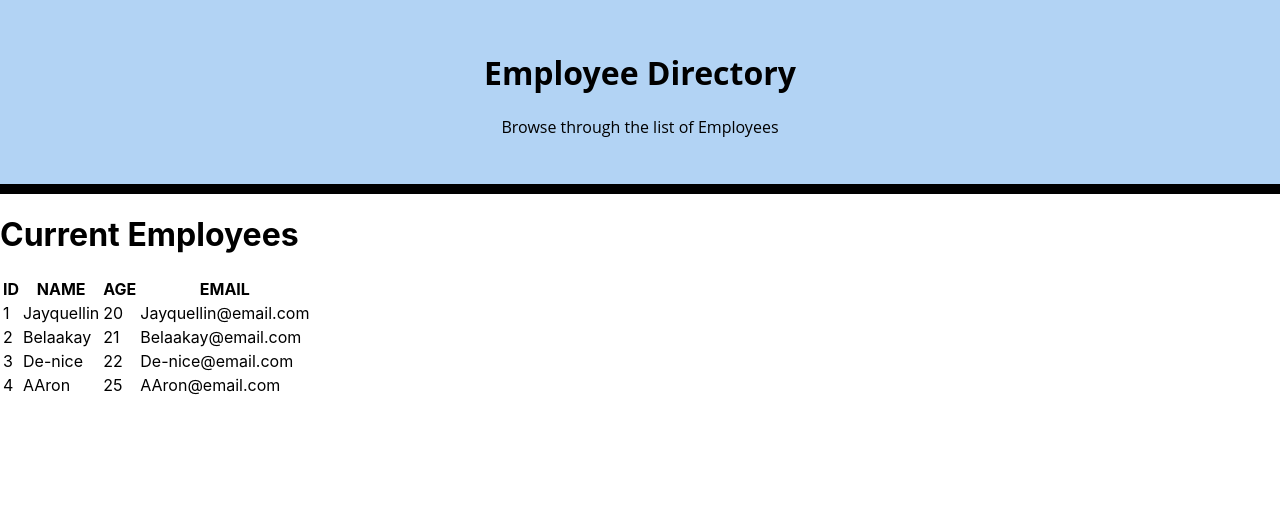
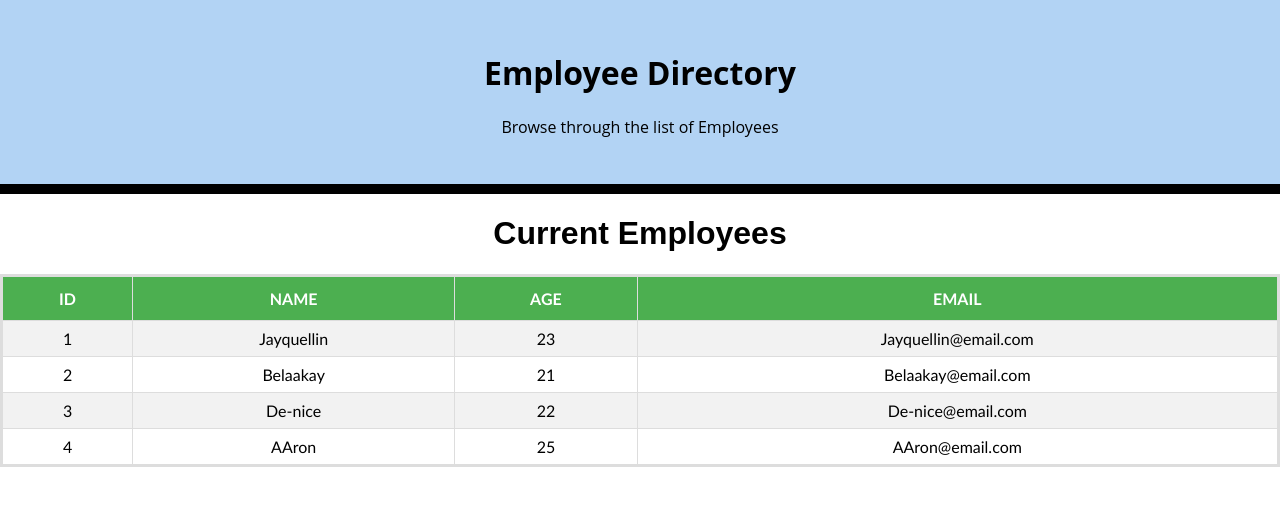
Before and after one commit to AdmJeffery/React-Employee-Directory, a React (Create React App) app in the folder react-employee-directory/: page / in a window 1280 px wide. Shown: the top 506 px of the page. Built offline with nearby package versions, Linux system fonts and the light colour scheme.

Commit message:
created newREADME

```diff
--- a/react-employee-directory/package.json
+++ b/react-employee-directory/package.json
@@ -2,6 +2,7 @@
   "name": "react-employee-directory",
   "version": "0.1.0",
   "private": true,
+  "homepage": "https://AdmJeffery.github.io/React-Employee-Directory",
   "dependencies": {
     "@testing-library/jest-dom": "^4.2.4",
     "@testing-library/react": "^9.5.0",
--- a/react-employee-directory/src/components/Table/Table.js
+++ b/react-employee-directory/src/components/Table/Table.js
@@ -1,19 +1,37 @@
 import React, { Component } from 'react'
+import "./style.css"
 
+
+const sortTypes = {
+    up: {
+        class: 'sort-up',
+        fn: (a,b) => a.age - b.age
+    },
+    down: {
+        class: 'sort-down',
+        fn: (a,b) => b.age - a.age
+    },
+    default: {
+        class: 'sort',
+        fn: (a,b) => a
+    }
+}
 class Table extends Component {
     constructor(props) {
         super(props)
         this.state = {
             employees: [
-                {id:1, name: 'Jayquellin', age: 20, email: "Jayquellin@email.com" },
+                {id:1, name: 'Jayquellin', age: 23, email: "Jayquellin@email.com" },
                 {id:2, name: 'Belaakay', age: 21, email: "Belaakay@email.com" },
                 {id:3, name: 'De-nice', age: 22, email: "De-nice@email.com" },
                 {id:4, name: 'AAron', age: 25, email: "AAron@email.com" },
-            ]
+            ],
+            currentSort: 'default'
         }
     }
 
     renderTableData() {
+        this.state.employees.sort(sortTypes[this.state.currentSort].fn)
         return this.state.employees.map((employee, index) => {
            const { id, name, age, email } = employee //destructuring
            return (
@@ -30,8 +48,21 @@ class Table extends Component {
      renderTableHeader() {
         let header = Object.keys(this.state.employees[0])
         return header.map((key, index) => {
-           return <th key={index}>{key.toUpperCase()}</th>
+           return <th key={index} onClick = {this.handleOnClick}>{key.toUpperCase()}</th>
         })
+     }
+
+     handleOnClick = () =>{
+        const { currentSort } = this.state;
+        let nextSort;
+
+        if(currentSort === 'down') nextSort = 'up';
+        else if(currentSort === 'up') nextSort = 'default';
+        else if(currentSort === 'default') nextSort = 'down';
+        this.setState({
+            currentSort: nextSort
+        })
+        alert("Clicked!")
      }
 
      render() {
--- /dev/null
+++ b/react-employee-directory/src/components/Table/style.css
@@ -0,0 +1,29 @@
+#title {
+    text-align: center;
+    font-family: arial, sans-serif;
+  }
+
+  #employees {
+    text-align: center;
+    font-family: "Trebuchet MS", Arial, Helvetica, sans-serif;
+    border-collapse: collapse;
+    border: 3px solid #ddd;
+    width: 100%;
+  }
+
+  #employees td, #employees th {
+    border: 1px solid #ddd;
+    padding: 8px;
+  }
+
+  #employees tr:nth-child(even){background-color: #f2f2f2;}
+
+  #employees tr:hover {background-color: #ddd;}
+
+  #employees th {
+    padding-top: 12px;
+    padding-bottom: 12px;
+    text-align: center;
+    background-color: #4CAF50;
+    color: white;
+  }
```
Also changed, not shown: react-employee-directory/src/components/Card/Card.js (deleted, +0 -10 lines), react-employee-directory/src/util/API.js (deleted, +0 -10 lines).
